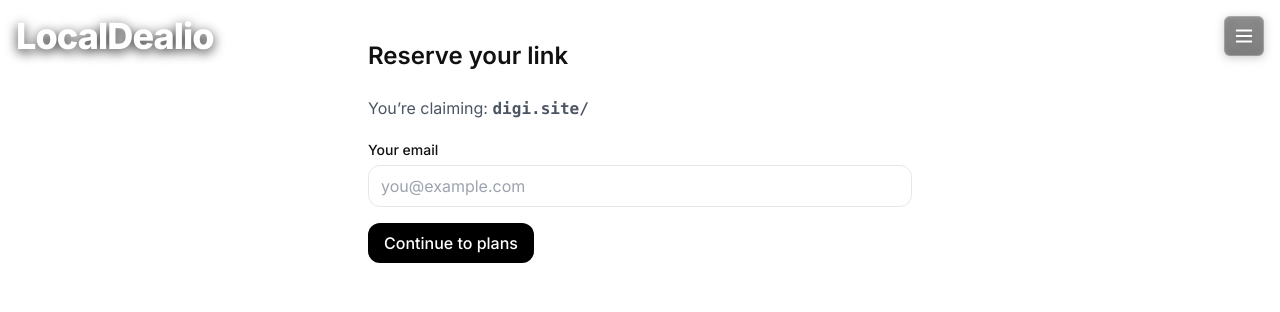
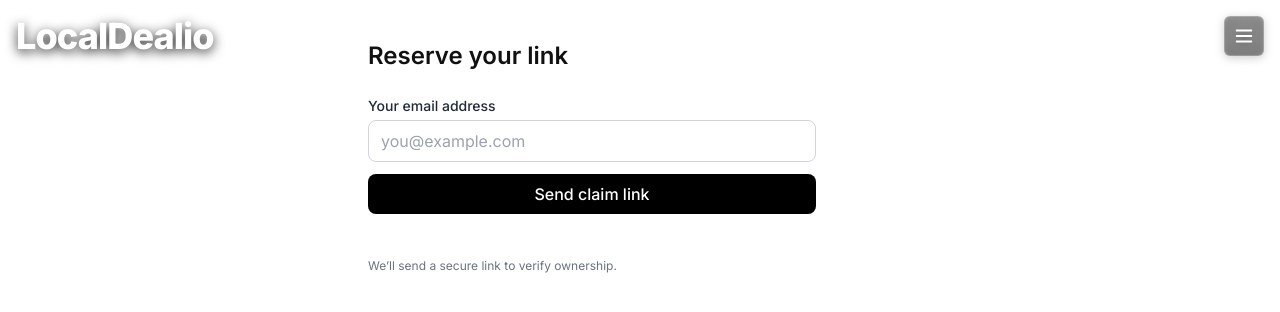
Before and after one commit to Vince-Dealio/localdealio, a Next.js app: page /claim in a window 1280 px wide. Before the commit this address had no page. Shown: the top 312 px of the page. Built offline with nearby package versions, Linux system fonts and the light colour scheme.

Commit message:
feat(claim): use safeFetchJson + better UX (no JSON.parse crashes)

```diff
--- a/src/components/ClaimEmailForm.tsx
+++ b/src/components/ClaimEmailForm.tsx
@@ -1,68 +1,117 @@
 // ✅ Full code for src/components/ClaimEmailForm.tsx
-'use client';
+// Rule1: replace the current file with this version.
+//
+// What it does
+// - Simple email form to start a claim via /api/claim
+// - Uses safeFetchJson so empty/invalid JSON never crashes the UI
+// - Accessible labels, proper inputMode, and clear status messages
+// - No @ts-expect-error, no any, aligns with AllRules
 
-import { useEffect, useState } from 'react';
-import { useRouter, useSearchParams } from 'next/navigation';
+"use client";
 
-export default function ClaimEmailForm() {
-  const router = useRouter();
-  const params = useSearchParams();
-  const username = (params.get('u') || '').toLowerCase();
-  const [email, setEmail] = useState('');
-  const [busy, setBusy] = useState(false);
-  const [err, setErr] = useState('');
+import { useState } from "react";
+import { safeFetchJson } from "@/lib/safeJson";
 
-  useEffect(() => {
-    if (!username) router.replace('/');
-  }, [username, router]);
+type ClaimResponse = {
+  ok?: boolean;
+  message?: string;
+  redirect?: string;
+  error?: string;
+};
 
-  async function onSubmit(e: React.FormEvent) {
+export default function ClaimEmailForm({ className = "" }: { className?: string }) {
+  const [email, setEmail] = useState("");
+  const [submitting, setSubmitting] = useState(false);
+  const [notice, setNotice] = useState<string>("");
+  const [error, setError] = useState<string>("");
+
+  async function onSubmit(e: React.FormEvent<HTMLFormElement>) {
     e.preventDefault();
-    setBusy(true);
-    setErr('');
+    setError("");
+    setNotice("");
+
+    // Basic email sanity check
+    const trimmed = email.trim();
+    if (!/^\S+@\S+\.\S+$/.test(trimmed)) {
+      setError("Please enter a valid email address.");
+      return;
+    }
+
+    setSubmitting(true);
     try {
-      const res = await fetch('/api/claim', {
-        method: 'POST',
-        headers: { 'Content-Type': 'application/json' },
-        body: JSON.stringify({ username, email }),
+      const { data, ok, status } = await safeFetchJson<ClaimResponse>("/api/claim", {
+        method: "POST",
+        headers: { "content-type": "application/json" },
+        body: JSON.stringify({ email: trimmed }),
       });
-      if (!res.ok) {
-        const data: { error?: string } = await res.json().catch(() => ({} as { error?: string }));
-        throw new Error(data.error || 'Unable to claim');
+
+      if (!ok) {
+        setError(`Could not start claim (HTTP ${status}). Please try again.`);
+        return;
       }
-      router.push(`/plans?u=${encodeURIComponent(username)}`);
-    } catch (err) {
-      const message = err instanceof Error ? err.message : 'Something went wrong';
-      setErr(message);
+
+      // If API gives us a redirect URL, follow it (optional)
+      const redirect = data && typeof data.redirect === "string" ? data.redirect : null;
+      if (redirect) {
+        window.location.href = redirect;
+        return;
+      }
+
+      const msg =
+        (data && (data.message || (data.ok ? "Check your email to continue." : ""))) ||
+        "If the address exists, we’ve sent instructions to continue your claim.";
+      setNotice(msg);
+      setEmail("");
+    } catch {
+      setError("Network problem. Please check your connection and try again.");
     } finally {
-      setBusy(false);
+      setSubmitting(false);
     }
   }
 
   return (
-    <form onSubmit={onSubmit} className="space-y-4">
-      <p className="text-gray-600">You’re claiming: <span className="font-mono font-semibold">digi.site/{username}</span></p>
-      <label className="block">
-        <span className="text-sm font-medium">Your email</span>
-        <input
-          type="email"
-          required
-          className="mt-1 w-full rounded-xl border px-3 py-2"
-          placeholder="you@example.com"
-          value={email}
-          onChange={(e) => setEmail(e.target.value)}
-        />
+    <form onSubmit={onSubmit} className={`max-w-md w-full ${className}`} noValidate>
+      <label htmlFor="claim-email" className="block text-sm font-medium text-gray-800">
+        Your email address
       </label>
 
-      {err && <p className="text-sm text-red-600">{err}</p>}
+      <input
+        id="claim-email"
+        type="email"
+        inputMode="email"
+        autoComplete="email"
+        required
+        value={email}
+        onChange={(e) => setEmail(e.target.value)}
+        className="mt-1 w-full rounded-lg border border-gray-300 px-3 py-2 text-gray-900 placeholder-gray-400 focus:outline-none focus:ring-2 focus:ring-black"
+        placeholder="you@example.com"
+      />
 
       <button
         type="submit"
-        disabled={busy}
-        className={`rounded-xl px-4 py-2 font-medium text-white ${busy ? 'bg-gray-400' : 'bg-black hover:bg-gray-800'}`}
+        disabled={submitting}
+        className="mt-3 w-full rounded-lg bg-black text-white py-2 font-medium hover:opacity-90 disabled:opacity-60"
       >
-        {busy ? 'Reserving…' : 'Continue to plans'}
+        {submitting ? "Sending…" : "Send claim link"}
       </button>
+
+      {/* Status area */}
+      <div className="mt-3 min-h-[1.5rem]" aria-live="polite" aria-atomic="true">
+        {error && (
+          <p className="rounded-md bg-red-50 text-red-800 px-3 py-2 text-sm">
+            {error}
+          </p>
+        )}
+        {!error && notice && (
+          <p className="rounded-md bg-green-50 text-green-800 px-3 py-2 text-sm">
+            {notice}
+          </p>
+        )}
+      </div>
+
+      <p className="mt-2 text-xs text-gray-500">
+        We’ll send a secure link to verify ownership.
+      </p>
     </form>
   );
 }
```
